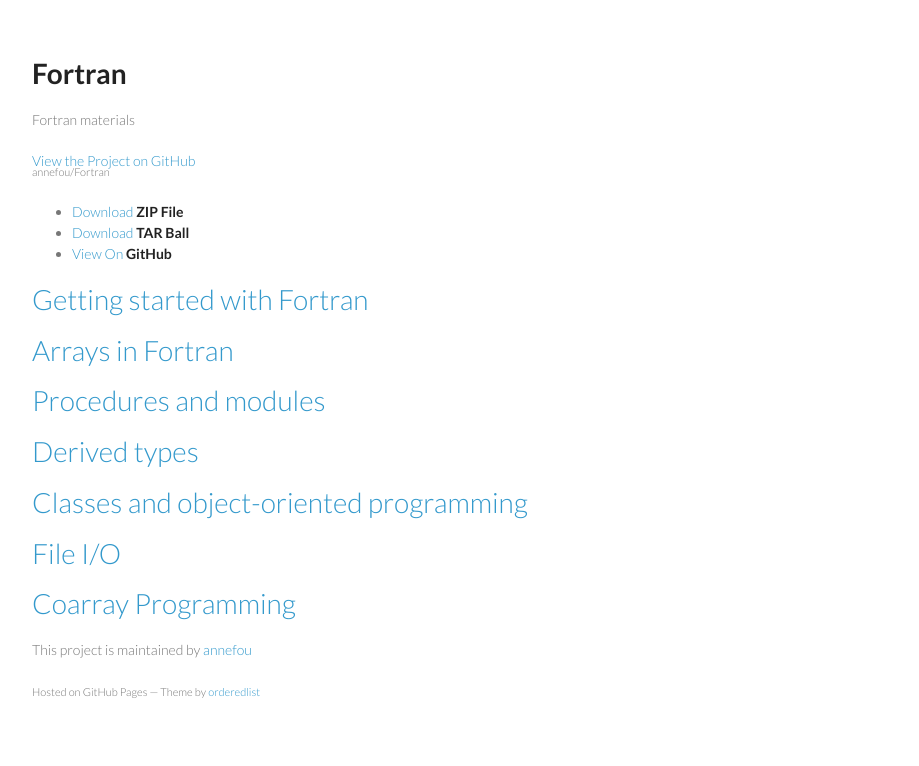
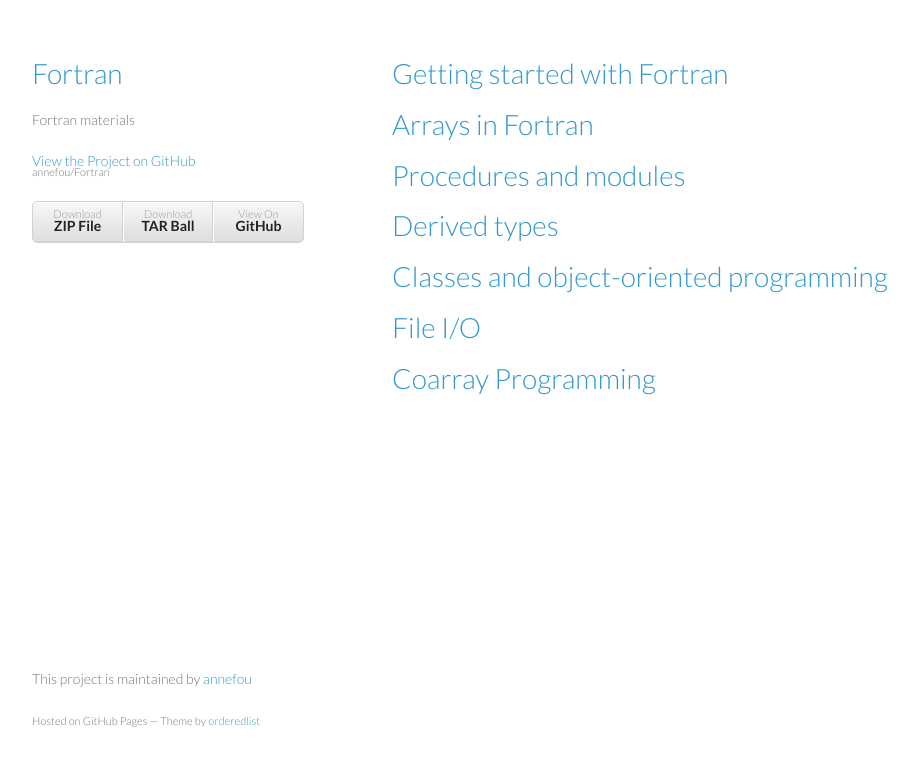
Before and after one commit to annefou/Fortran, a plain HTML site: page index.html in a window 1280 px wide. Shown: the whole page, without its empty margins (178-1097 px from the left). Drawn offline with nearby package versions, Linux system fonts and the light colour scheme; some packages are replaced by stand-ins of ours.

Commit message:
Bug fix in html files
Edtior kimposer added some strange characters, not recognized and the
html pages were not correct.

```diff
--- a/index.html
+++ b/index.html
@@ -1,19 +1,18 @@
-<!DOCTYPE html>
+<!doctype html>
 <html><head>
     <meta charset="utf-8">
     <meta http-equiv="X-UA-Compatible" content="chrome=1">
-
-
-    <title>Fortran by annefou</title><link rel="stylesheet" href="stylesheets/styles.css">
+    <title>Fortran by annefou</title>
+	<link rel="stylesheet" href="stylesheets/styles.css">
     <link rel="stylesheet" href="stylesheets/pygment_trac.css">
-    <meta name="viewport" content="width=device-width, initial-scale=1, user-scalable=no"><!--[if lt IE 9]>
-    <script src="//html5shiv.googlecode.com/svn/trunk/html5.js"></script>
-    <![endif]--></head>
+    <meta name="viewport" content="width=device-width, initial-scale=1, user-scalable=no">
+    <script type="text/javascript" src="http://cdn.mathjax.org/mathjax/latest/MathJax.js?config=TeX-AMS-MML_HTMLorMML"></script>
+    </head>
 
   <body>
     <div class="wrapper">
       <header>
-        </header><h1>Fortran</h1>
+        <h1><a href="/">Fortran</a></h1>
         <p>Fortran materials</p>
 
         <p class="view"><a href="https://github.com/annefou/Fortran">View the Project on GitHub <small>annefou/Fortran</small></a></p>
@@ -24,33 +23,27 @@
           <li><a href="https://github.com/annefou/Fortran/tarball/master">Download <strong>TAR Ball</strong></a></li>
           <li><a href="https://github.com/annefou/Fortran">View On <strong>GitHub</strong></a></li>
         </ul>
+      </header>
+	  <section>
+      <h1><a id="getting-started-with-fortran" class="anchor" href="#getting-started-with-fortran" aria-hidden="true"><span class="octicon octicon-link"></span></a><a href="basics/basics.html">Getting started with Fortran</a></h1>
 
-      <section>
-        </section><h1>
-<a id="getting-started-with-fortran" class="anchor" href="#getting-started-with-fortran" aria-hidden="true"><span class="octicon octicon-link"></span></a><a href="basics/basics.html">Getting started with Fortran</a></h1>
+<h1><a id="arrays-in-fortran" class="anchor" href="#arrays-in-fortran" aria-hidden="true"><span class="octicon octicon-link"></span></a><a href="arrays/arrays.html">Arrays in Fortran</a></h1>
 
-<h1>
-<a id="arrays-in-fortran" class="anchor" href="#arrays-in-fortran" aria-hidden="true"><span class="octicon octicon-link"></span></a><a href="arrays/arrays.html">Arrays in Fortran</a></h1>
+<h1><a id="procedures-and-modules" class="anchor" href="#procedures-and-modules" aria-hidden="true"><span class="octicon octicon-link"></span></a><a href="modules/modules.html">Procedures and modules</a></h1>
 
-<h1>
-<a id="procedures-and-modules" class="anchor" href="#procedures-and-modules" aria-hidden="true"><span class="octicon octicon-link"></span></a><a href="modules/modules.html">Procedures and modules</a></h1>
+<h1><a id="derived-types" class="anchor" href="#derived-types" aria-hidden="true"><span class="octicon octicon-link"></span></a><a href="derivedTypes/derived_types.html">Derived types</a></h1>
 
-<h1>
-<a id="derived-types" class="anchor" href="#derived-types" aria-hidden="true"><span class="octicon octicon-link"></span></a><a href="derivedTypes/derived_types.html">Derived types</a></h1>
+<h1><a id="classes-and-object-oriented-programming" class="anchor" href="#classes-and-object-oriented-programming" aria-hidden="true"><span class="octicon octicon-link"></span></a><a href="classes/classes.html">Classes and object-oriented programming</a></h1>
 
-<h1>
-<a id="classes-and-object-oriented-programming" class="anchor" href="#classes-and-object-oriented-programming" aria-hidden="true"><span class="octicon octicon-link"></span></a><a href="classes/classes.html">Classes and object-oriented programming</a></h1>
+<h1><a id="file-io" class="anchor" href="#file-io" aria-hidden="true"><span class="octicon octicon-link"></span></a><a href = "files/files.html">File I/O</a></h1>
 
-<h1>
-<a id="file-io" class="anchor" href="#file-io" aria-hidden="true"><span class="octicon octicon-link"></span></a><a href = "files/files.html">File I/O</a></h1>
+<h1><a id="coarray-programming" class="anchor" href="#coarray-programming" aria-hidden="true"><span class="octicon octicon-link"></span></a><a href="coarrays/coarrays.html">Coarray Programming</a></h1>
 
-<h1>
-<a id="coarray-programming" class="anchor" href="#coarray-programming" aria-hidden="true"><span class="octicon octicon-link"></span></a><a href="coarrays/coarrays.html">Coarray Programming</a></h1>
-
+</section>
       <footer>
-        </footer><p>This project is maintained by <a href="https://github.com/annefou">annefou</a></p>
+        <p>This project is maintained by <a href="https://github.com/annefou">annefou</a></p>
         <p><small>Hosted on GitHub Pages — Theme by <a href="https://github.com/orderedlist">orderedlist</a></small></p>
-
+      </footer>
     </div>
     <script src="javascripts/scale.fix.js"></script>
 
```
Also changed, not shown: basics/basics.html (+16 -13 lines).
